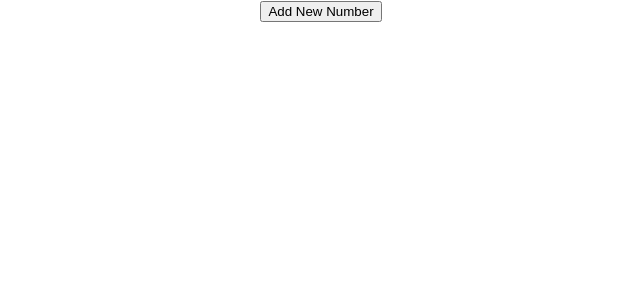
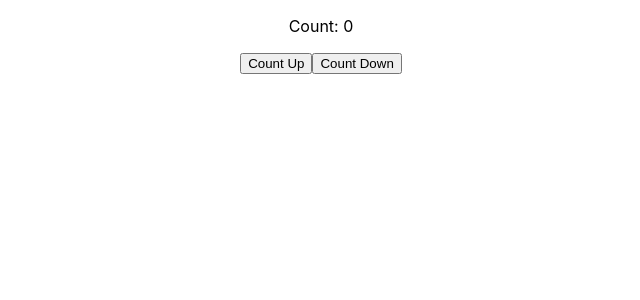
Before and after one commit to DebarunMitra/PlayWithReactHook, a React (Create React App) app in the folder hook-elements-and-implementations/: page / in a window 1280 px wide. Shown: the top 300 px of the page, without its empty margins (319-959 px from the left). Built offline with nearby package versions, Linux system fonts and the light colour scheme.

Commit message:
first useEffect

```diff
--- a/hook-elements-and-implementations/src/App.js
+++ b/hook-elements-and-implementations/src/App.js
@@ -1,17 +1,17 @@
 import React, {useState} from 'react';
 import './App.css';
-import HookCounterEx1 from './Components/HookCounterEx1';
-import SetStateBasedOnPreviousValue from './Components/SetStateBasedOnPreviousValue';
-import ObjectAsStateVariable from './Components/ObjectAsStateVariable';
-import StateVariableIsAnArray from './Components/StateVariableIsAnArray';
+import HookCounterEx1 from './Components/UseState/HookCounterEx1';
+import SetStateBasedOnPreviousValue from './Components/UseState/SetStateBasedOnPreviousValue';
+import ObjectAsStateVariable from './Components/UseState/ObjectAsStateVariable';
+import StateVariableIsAnArray from './Components/UseState/StateVariableIsAnArray';
+import FirstProgramWithUseEffect from './Components/UseEffect/FirstProgramWithUseEffect';
 
 
 
 function App() {
   return (
     <div className="App">
-      <StateVariableIsAnArray />
-
+      <FirstProgramWithUseEffect />
     </div>
   );
 }
--- /dev/null
+++ b/hook-elements-and-implementations/src/Components/UseEffect/FirstProgramWithUseEffect.js
@@ -0,0 +1,29 @@
+import React, { useState, useEffect } from 'react';
+
+function FirstProgramWithUseEffect() {
+
+
+    const [count, setCount] = useState(0);
+
+    useEffect(()=>{
+         document.title = `Count clicked ${count}`
+    })
+
+    return (
+        <div className="App">
+            <p>Count: {count}</p>
+            <button onClick={() => setCount(count + 1)}>Count Up</button>
+            <button onClick={() => setCount(count - 1)}>Count Down</button>
+        </div>
+    );
+}
+
+export default FirstProgramWithUseEffect;
+
+/**
+ * Note: useEffect
+ * performs side effect in functional components
+ * It is a close replacement for componentDidMount, componentDidUpdate, componentDidUnmount
+ * UseEffect runs after every render.
+ * It should place inside the component.
+ */
```
Also changed, not shown: hook-elements-and-implementations/src/Components/UseState/HookCounterEx1.js (renamed from hook-elements-and-implementations/src/Components/HookCounterEx1.js), hook-elements-and-implementations/src/Components/UseState/ObjectAsStateVariable.js (renamed from hook-elements-and-implementations/src/Components/ObjectAsStateVariable.js), hook-elements-and-implementations/src/Components/UseState/SetStateBasedOnPreviousValue.js (renamed from hook-elements-and-implementations/src/Components/SetStateBasedOnPreviousValue.js), hook-elements-and-implementations/src/Components/UseState/StateVariableIsAnArray.js (renamed from hook-elements-and-implementations/src/Components/StateVariableIsAnArray.js).
